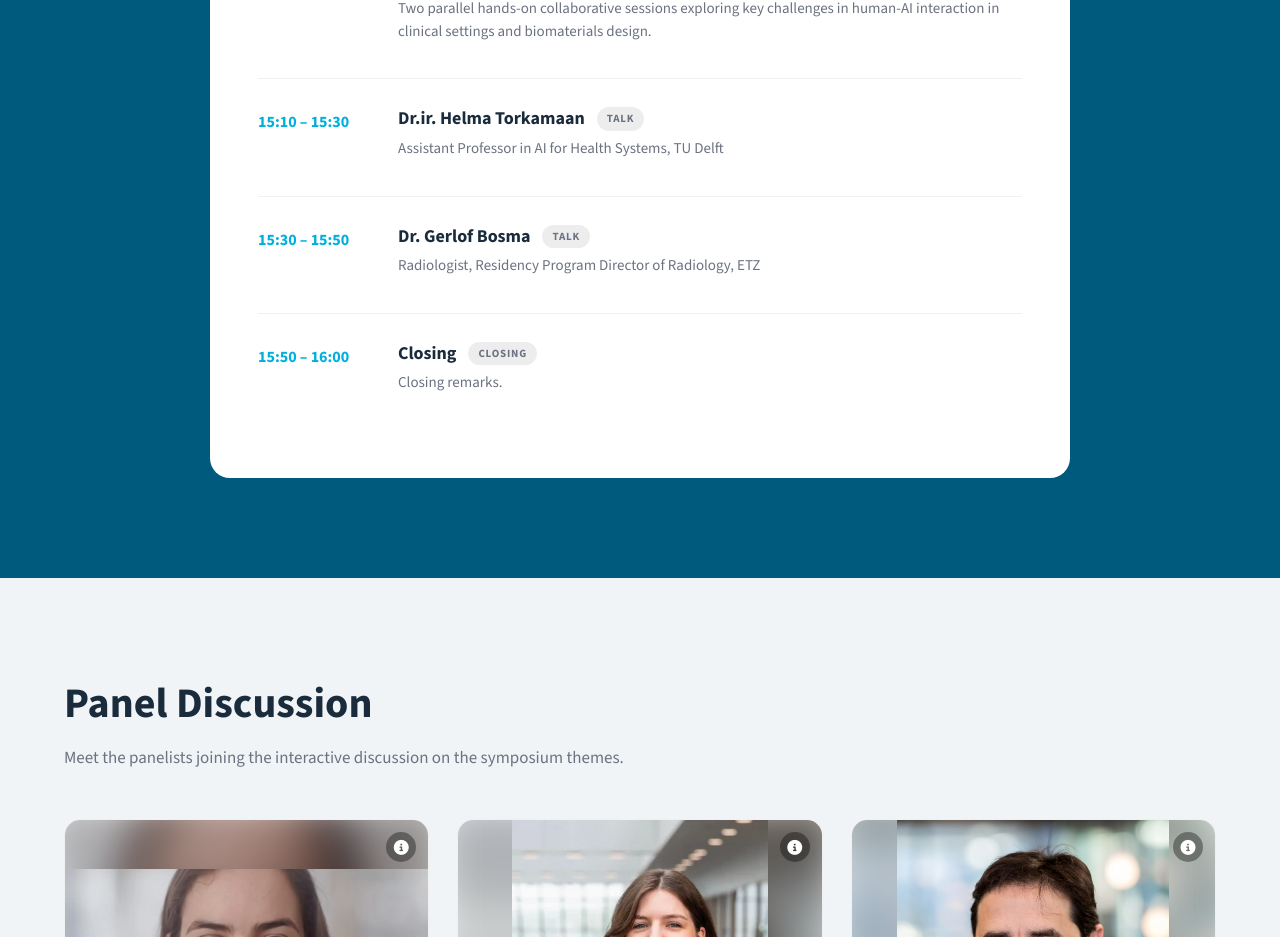
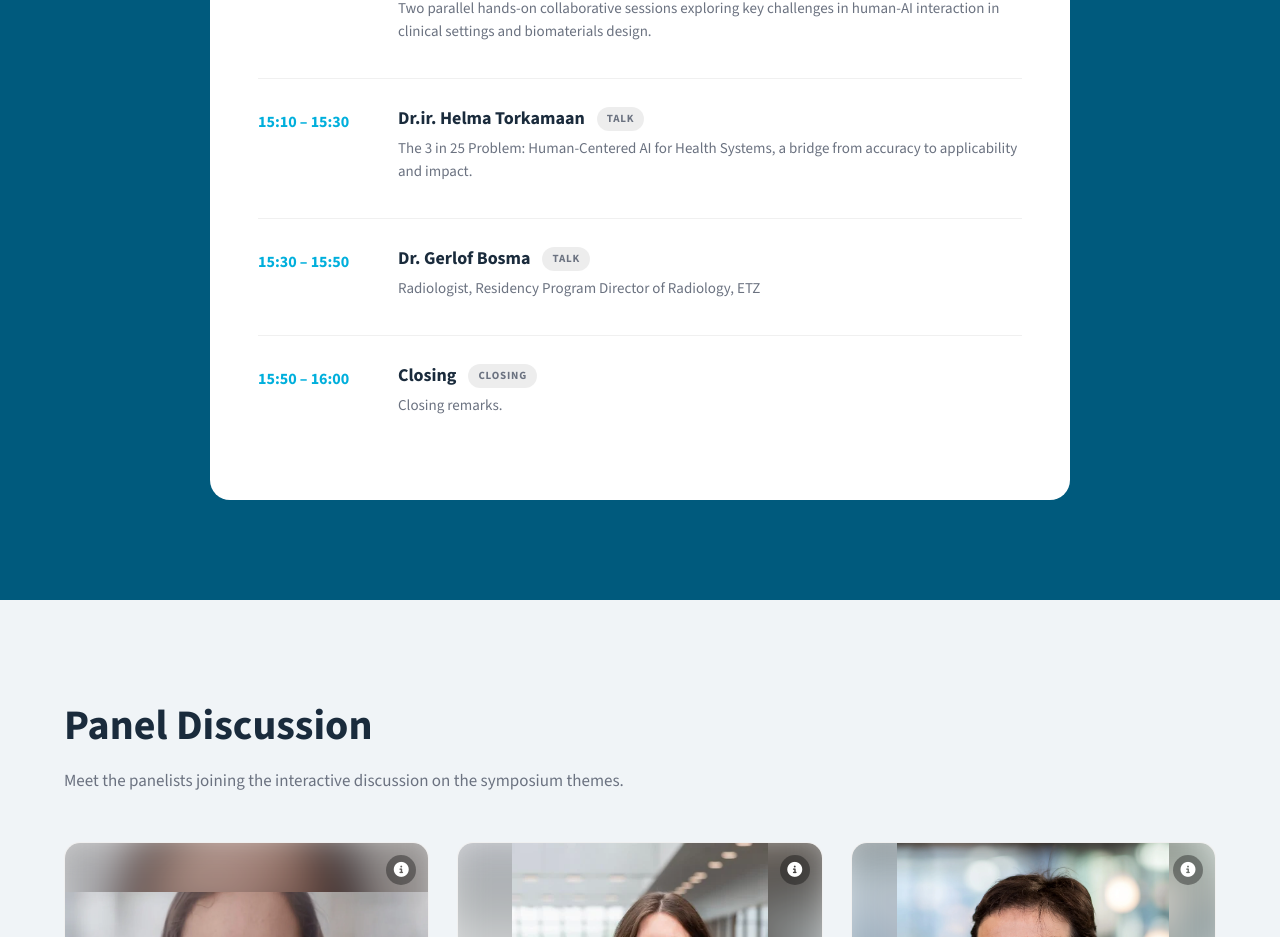
Before and after one commit to SebastiaanRam/compass-website, a Vue app: page / in a window 1280 px wide. Shown: the part 4779-5716 px from the top of the page. Built offline with nearby package versions, Linux system fonts and the light colour scheme.

Commit message:
Added Torkamaan talk title

```diff
--- a/src/components/ScheduleSection.vue
+++ b/src/components/ScheduleSection.vue
@@ -129,7 +129,7 @@ const scheduleItems = [
   {
     time: "15:10 – 15:30",
     title: "Dr.ir. Helma Torkamaan",
-    description: "Assistant Professor in AI for Health Systems, TU Delft",
+    description: "The 3 in 25 Problem: Human-Centered AI for Health Systems, a bridge from accuracy to applicability and impact.",
     tag: "Talk",
   },
   {
```
